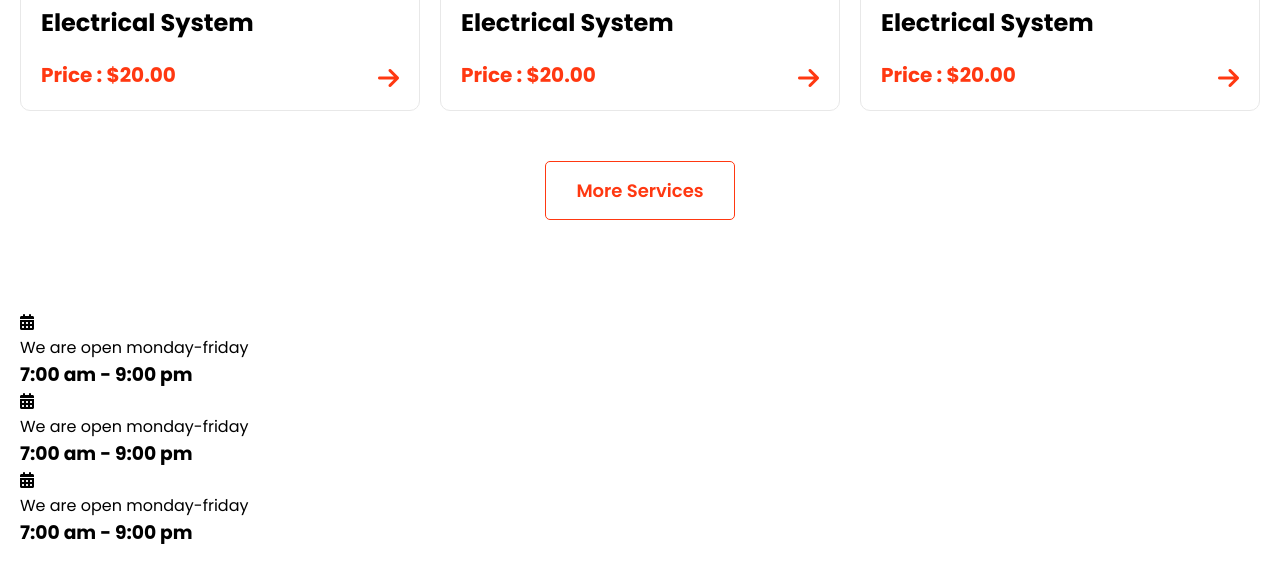
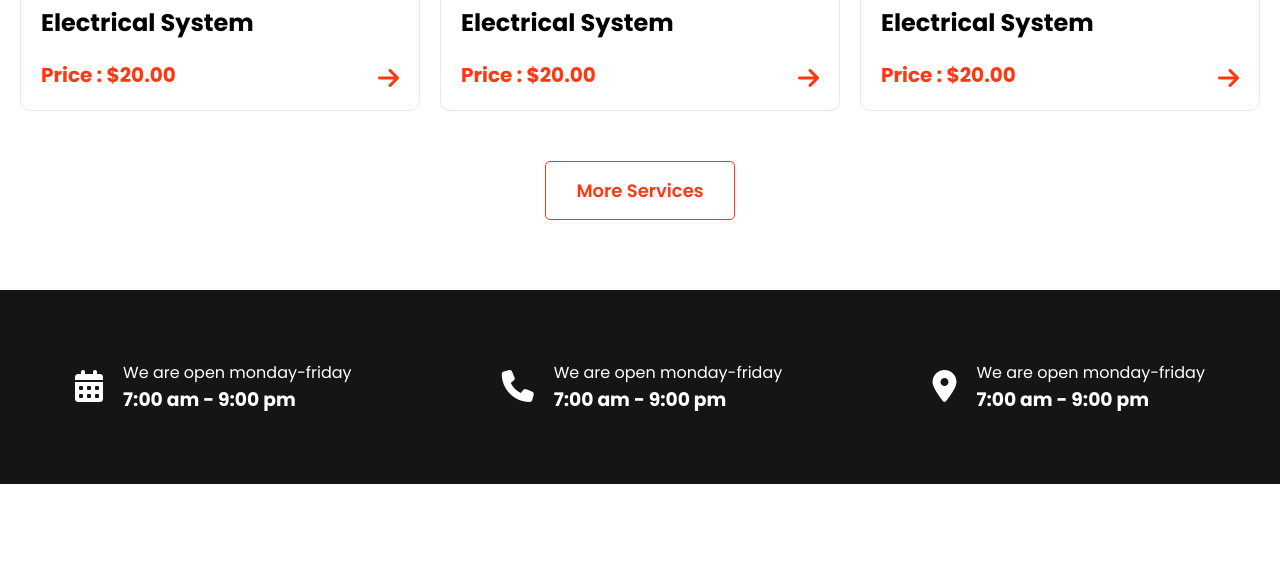
Before and after one commit to Imranhasanrimon/car-doctor, a plain HTML site: page index.html in a window 1280 px wide. Shown: the part 2447-3030 px from the top of the page. Drawn offline with Linux system fonts and the light colour scheme.

Commit message:
full event section is completed

```diff
--- a/assets/styles/responsive.css
+++ b/assets/styles/responsive.css
@@ -54,6 +54,14 @@
         align-self: center;
         width: 80%;
     }
+
+    /* event section starts here  */
+    .event {
+        flex-direction: column;
+        align-items: center;
+        gap: 50px;
+    }
+
 }
 
 /* for medium devices  */
@@ -103,4 +111,11 @@
     .about .text {
         max-width: 90%;
     }
+
+    /* event section starts here  */
+    .event {
+        flex-direction: column;
+        align-items: center;
+        gap: 50px;
+    }
 }
--- a/assets/styles/style.css
+++ b/assets/styles/style.css
@@ -210,3 +210,28 @@ header .hero .position {
     display: block;
     margin: 0 auto;
 }
+
+/* event section starts here  */
+.event {
+    display: flex;
+    justify-content: space-around;
+    background: rgb(21, 21, 21);
+    padding: 70px 0;
+
+}
+
+.event>div {
+    display: flex;
+    align-items: center;
+    gap: 20px;
+}
+
+.event i {
+    color: white;
+    font-size: 2rem;
+}
+
+.event p,
+.event h3 {
+    color: white;
+}
--- a/index.html
+++ b/index.html
@@ -114,7 +114,7 @@
             </div>
             <div class="number">
                 <div class="icon">
-                    <i class="fa-solid fa-calendar-days"></i>
+                    <i class="fa-solid fa-phone"></i>
                 </div>
                 <div class="text">
                     <p>We are open monday-friday</p>
@@ -123,7 +123,7 @@
             </div>
             <div class="address">
                 <div class="icon">
-                    <i class="fa-solid fa-calendar-days"></i>
+                    <i class="fa-solid fa-location-dot"></i>
                 </div>
                 <div class="text">
                     <p>We are open monday-friday</p>
```
